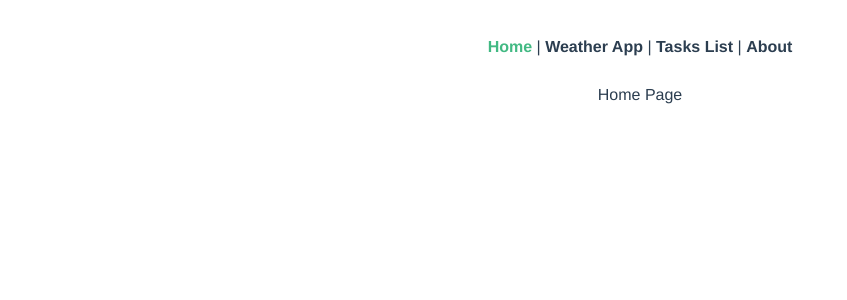
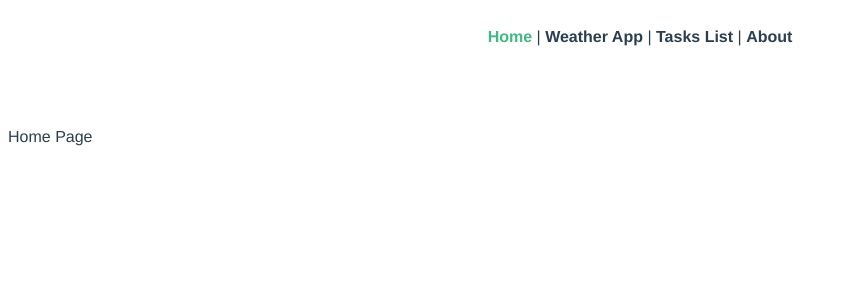
Before and after one commit to umangcodes/wanderer, a Vue app in the folder milestoneproject/: page / in a window 1280 px wide. Shown: the top 300 px of the page, without its empty margins (0-847 px from the left). Built offline with nearby package versions, Linux system fonts and the light colour scheme.

Commit message:
nav bar style changed

```diff
--- a/milestoneproject/src/App.vue
+++ b/milestoneproject/src/App.vue
@@ -13,12 +13,14 @@
   font-family: Avenir, Helvetica, Arial, sans-serif;
   -webkit-font-smoothing: antialiased;
   -moz-osx-font-smoothing: grayscale;
-  text-align: center;
+  /* text-align: center; */
   color: #2c3e50;
 }
 
 #nav {
-  padding: 30px;
+  padding: 20px;
+  height: 80px;
+  text-align: center;
 }
 
 #nav a {
@@ -36,5 +38,7 @@
   background-color: rgba(0, 204, 153, 0.9);
   color: rgba(255, 255, 255, 0.95);
   font-family: cursive;
+  padding: 10px;
+  margin: 10px;
 }
 </style>
```
